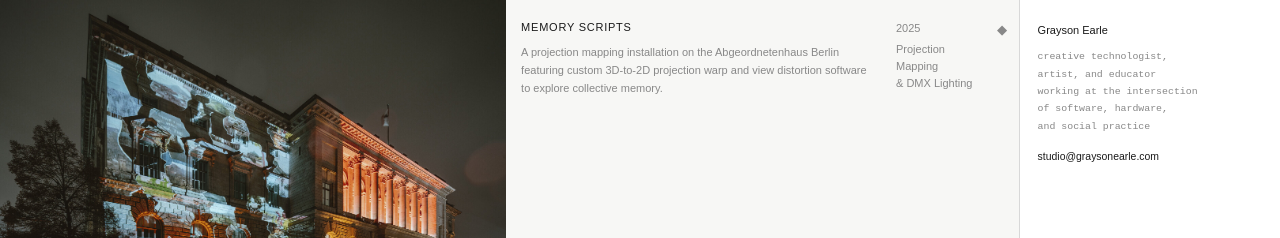
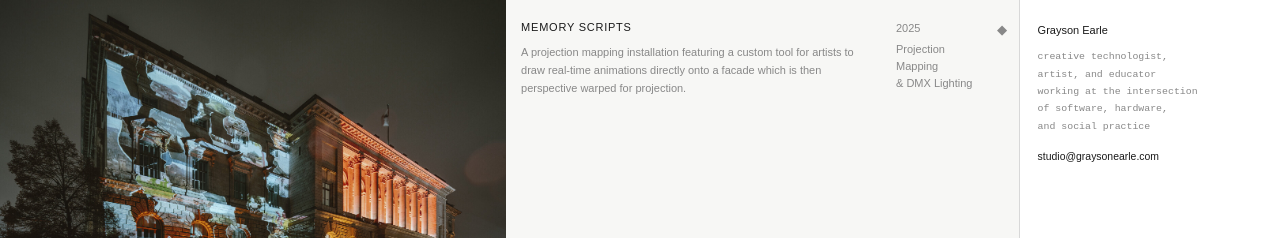
Before and after one commit to prismspecs/hire, a Jekyll site: the page built from index.html, in a window 1280 px wide and 900 px high. Shown: the top 238 px of the window. Built offline with Jekyll 4.4.1, drawn with Linux system fonts in a browser that asks for light colours.

Commit message:
refine Memory Scripts description to emphasize real-time drawing tool

```diff
--- a/_projects/project-memory-scripts.md
+++ b/_projects/project-memory-scripts.md
@@ -3,7 +3,7 @@ title: "Memory Scripts"
 slug: project-memory-scripts
 order: 1
 year: "2025"
-short_desc: "A projection mapping installation on the Abgeordnetenhaus Berlin featuring custom 3D-to-2D projection warp and view distortion software to explore collective memory."
+short_desc: "A projection mapping installation featuring a custom tool for artists to draw real-time animations directly onto a facade which is then perspective warped for projection."
 medium: "Projection Mapping<br>& DMX Lighting"
 icon: "◆"
 thumb: assets/images/memory-scripts/wideshot-projection.jpg
```
